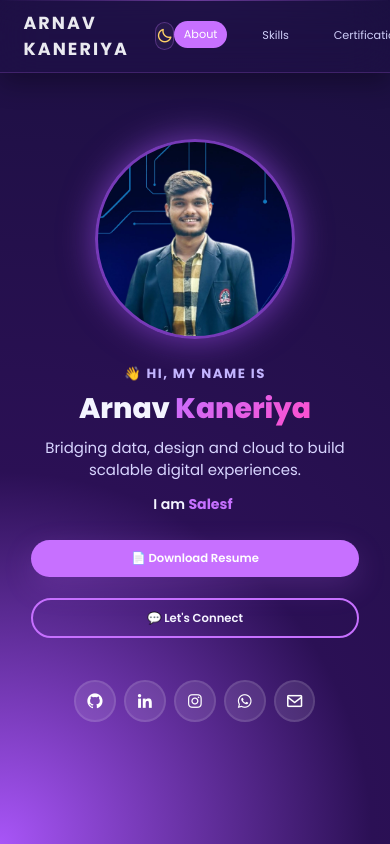
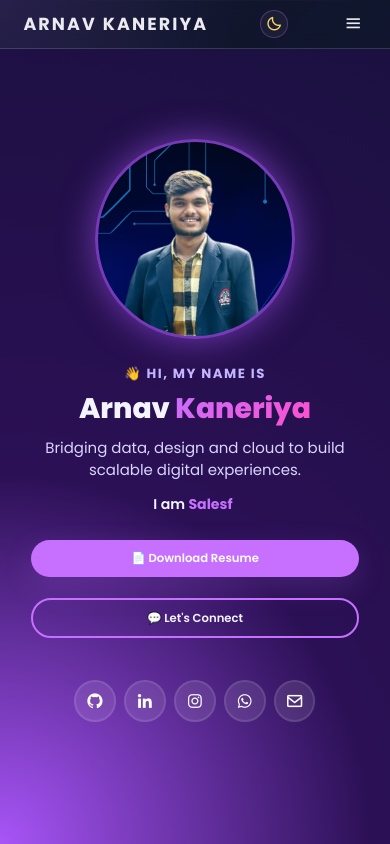
Before and after one commit to Arnav-techh/portfolio-react, a React (Vite) app: page / in a window 390 px wide. Shown: the top 844 px of the page. Built offline with nearby package versions, Linux system fonts and the light colour scheme.

Commit message:
Fix header mobile responsive + add certifications

```diff
--- a/src/index.css
+++ b/src/index.css
@@ -43,39 +43,38 @@ body {
 }
 
 /* TRANSPARENT HEADER - NEW */
+/* ================== HEADER BASE ================== */
 .transparent-header {
-  background: rgba(42, 20, 88, 0.1);
-  backdrop-filter: blur(20px);
-  -webkit-backdrop-filter: blur(20px);
-  border-bottom: 1px solid rgba(199, 112, 255, 0.2);
-  transition: all 0.3s ease;
   position: fixed;
   top: 0;
   left: 0;
   width: 100%;
-  z-index: 100;
-  box-shadow: 0 10px 26px rgba(0,0,0,0.3);
+  z-index: 1000;
+  backdrop-filter: blur(18px);
+  background: radial-gradient(circle at top left, rgba(168,85,247,0.16), transparent 60%),
+              linear-gradient(135deg, rgba(15,23,42,0.96), rgba(15,23,42,0.85));
+  border-bottom: 1px solid rgba(148, 163, 184, 0.25);
 }
 
 .transparent-header.scrolled {
   background: rgba(42, 20, 88, 0.95);
 }
 
-/* NAV LAYOUT */
+/* ================== NAV LAYOUT (DESKTOP) ================== */
 .nav {
   height: 6rem;
   padding: 0 8%;
   display: flex;
   align-items: center;
   justify-content: space-between;
-  max-width: 1400px;  /* INCREASED */
+  max-width: 1400px;
   margin: 0 auto;
 }
 
 .logo-wrap {
   display: flex;
   align-items: center;
-  gap: 2rem;  /* INCREASED FROM 1.2rem */
+  gap: 1.6rem;
 }
 
 .logo {
@@ -111,22 +110,22 @@ body.light .theme-toggle {
   background: #f3e8ff;
 }
 
-/* MOBILE HAMBURGER BUTTON */
+/* HAMBURGER (DESKTOP HIDE) */
 .mobile-menu-toggle {
   display: none;
   background: none;
   border: none;
-  font-size: 2.2rem;
+  font-size: 2.4rem;
   cursor: pointer;
   color: var(--text-main);
-  padding: 0.5rem;
-}
-
-/* NAV LINKS */
+  padding: 0.4rem;
+}
+
+/* NAV LINKS – DESKTOP */
 .nav-links {
   display: flex;
   align-items: center;
-  gap: 3rem;  /* INCREASED FROM 2rem */
+  gap: 3rem;
   list-style: none;
   margin: 0;
   padding: 0;
@@ -136,10 +135,10 @@ body.light .theme-toggle {
   text-decoration: none;
   color: #d0cff9;
   font-size: 1.35rem;
-  padding: 0.6rem 1.2rem;  /* INCREASED PADDING */
+  padding: 0.6rem 1.2rem;
   border-radius: 999px;
   transition: background 0.25s ease, color 0.25s ease, transform 0.15s ease;
-  white-space: nowrap;  /* NO WRAPPING */
+  white-space: nowrap;
 }
 
 body.light .nav-links a {
@@ -152,6 +151,57 @@ body.light .nav-links a {
   color: #ffffff;
   transform: translateY(-1px);
 }
+
+/* ================== MOBILE STYLES ================== */
+@media (max-width: 768px) {
+  .nav {
+    height: auto;
+    padding: 0.8rem 1.6rem;
+  }
+
+  .logo-wrap {
+    width: 100%;
+    justify-content: space-between;
+  }
+
+  /* Show hamburger on mobile */
+  .mobile-menu-toggle {
+    display: inline-flex;
+    align-items: center;
+    justify-content: center;
+  }
+
+  /* Base: hide nav-links on mobile */
+  .nav-links {
+    position: fixed;
+    inset: 64px 0 auto 0; /* header ke niche dropdown */
+    background: rgba(15,23,42,0.97);
+    backdrop-filter: blur(20px);
+    flex-direction: column;
+    align-items: center;
+    padding: 1.2rem 1rem 2rem;
+    gap: 0.4rem;
+    display: none;
+  }
+
+  /* When state se mobile-open class mile */
+  .nav-links.mobile-open {
+    display: flex;
+  }
+
+  .nav-links a {
+    width: 100%;
+    text-align: center;
+    padding: 0.9rem 0;
+    border-radius: 0.8rem;
+    font-size: 1.4rem;
+  }
+
+  .nav-links a.active {
+    background: rgba(129, 140, 248, 0.3);
+  }
+}
+
 
 /* SECTIONS */
 section {
```
